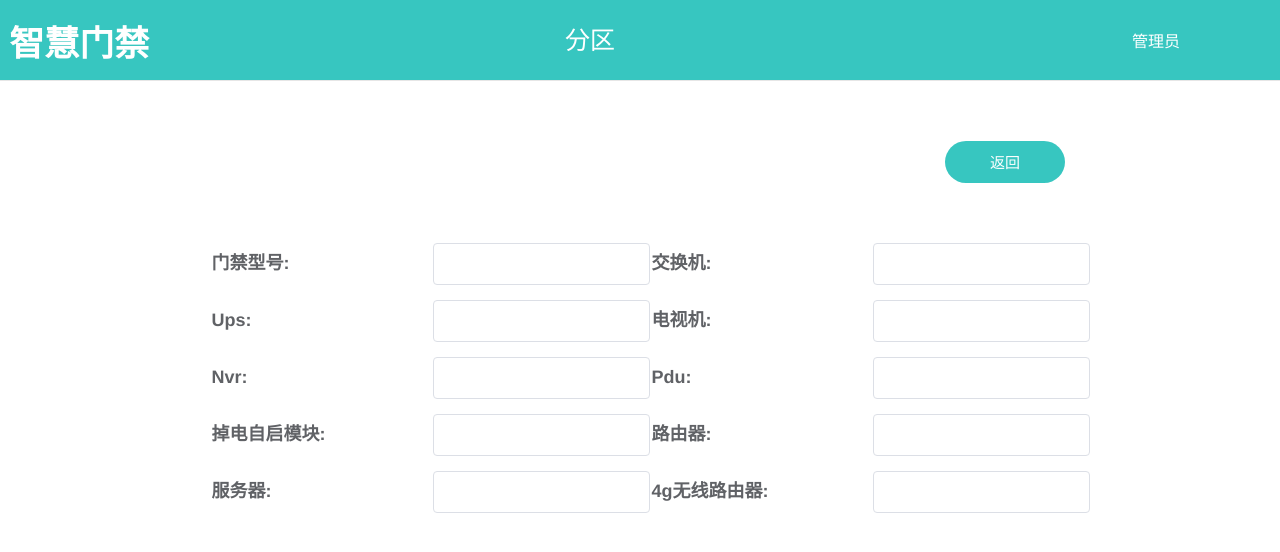
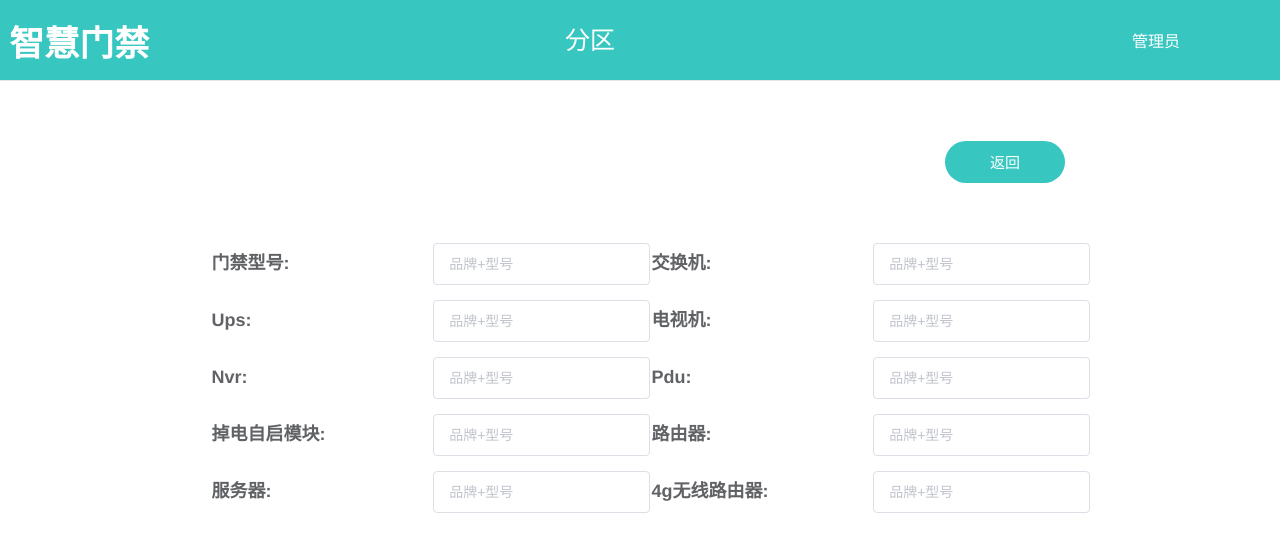
Before and after one commit to chenghao525/smart-access, a Vue app: page /#/EntranceGuard/DeviceInfoEdit in a window 1280 px wide. Shown: the top 552 px of the page. Built offline with nearby package versions, Linux system fonts and the light colour scheme; sample sign-in values are in the browser's storage.

Commit message:
route changed

```diff
--- a/src/api/index.js
+++ b/src/api/index.js
@@ -1,12 +1,12 @@
-// const BASE_URL = 'http://10.36.30.134:8003/'
 const BASE_URL = 'http://10.36.30.226:8003/'
+// const BASE_URL = 'http://localhost:8003/'
 
 
 const API = {
     BASE_URL:BASE_URL,
 
     /****************** 登录  *******************/
-    USER_LOGIN: '/maintain/userLogin',
+    // USER_LOGIN: '/maintain/userLogin',
 
 
     /****************** 分区  *******************/
--- a/src/components/Layout.vue
+++ b/src/components/Layout.vue
@@ -82,13 +82,11 @@ export default {
     watch: {
         '$route': (to) => {
             var self = this;
+            console.log("Got it!")
             setTimeout(() => {
                 self.defaultActive = to.fullPath;
             }, 200);
         },
-        defaultActive(val, oldVal){
-          console.log("Got it!")
-        }
     },
 }
 </script>
--- a/src/components/entranceGuard/components/DeviceInfoEdit.vue
+++ b/src/components/entranceGuard/components/DeviceInfoEdit.vue
@@ -14,36 +14,36 @@
           <el-row>
             <el-col :span="12">
               <el-form-item label="门禁型号:" prop="e_model">
-                <el-input v-model="deviceInfoForm.e_model"></el-input>
+                <el-input v-model="deviceInfoForm.e_model" placeholder="品牌+型号"></el-input>
               </el-form-item>
               <el-form-item label="Ups:" prop="e_UPSInfo">
-                <el-input v-model="deviceInfoForm.e_UPSInfo"></el-input>
+                <el-input v-model="deviceInfoForm.e_UPSInfo" placeholder="品牌+型号"></el-input>
               </el-form-item>
               <el-form-item label="Nvr:" prop="e_NVRInfo">
-                <el-input v-model="deviceInfoForm.e_NVRInfo"></el-input>
+                <el-input v-model="deviceInfoForm.e_NVRInfo" placeholder="品牌+型号"></el-input>
               </el-form-item>
               <el-form-item label="掉电自启模块:" prop="e_embeddedModuleInfo">
-                <el-input v-model="deviceInfoForm.e_embeddedModuleInfo"></el-input>
+                <el-input v-model="deviceInfoForm.e_embeddedModuleInfo" placeholder="品牌+型号"></el-input>
               </el-form-item>
               <el-form-item label="服务器:" prop="e_serverInfo">
-                <el-input v-model="deviceInfoForm.e_serverInfo"></el-input>
+                <el-input v-model="deviceInfoForm.e_serverInfo" placeholder="品牌+型号"></el-input>
               </el-form-item>
             </el-col>
             <el-col :span="12">
               <el-form-item label="交换机:" prop="e_switchInfo">
-                <el-input v-model="deviceInfoForm.e_switchInfo"></el-input>
+                <el-input v-model="deviceInfoForm.e_switchInfo" placeholder="品牌+型号"></el-input>
               </el-form-item>
               <el-form-item label="电视机:" prop="e_televisionInfo">
-                <el-input v-model="deviceInfoForm.e_televisionInfo"></el-input>
+                <el-input v-model="deviceInfoForm.e_televisionInfo" placeholder="品牌+型号"></el-input>
               </el-form-item>
               <el-form-item label="Pdu:" prop="e_PDUInfo">
-                <el-input v-model="deviceInfoForm.e_PDUInfo"></el-input>
+                <el-input v-model="deviceInfoForm.e_PDUInfo" placeholder="品牌+型号"></el-input>
               </el-form-item>
               <el-form-item label="路由器:" prop="e_routerInfo">
-                <el-input v-model="deviceInfoForm.e_routerInfo"></el-input>
+                <el-input v-model="deviceInfoForm.e_routerInfo" placeholder="品牌+型号"></el-input>
               </el-form-item>
               <el-form-item label="4g无线路由器:" prop="e_LTERouterInfo">
-                <el-input v-model="deviceInfoForm.e_LTERouterInfo"></el-input>
+                <el-input v-model="deviceInfoForm.e_LTERouterInfo" placeholder="品牌+型号"></el-input>
               </el-form-item>
             </el-col>
           </el-row>
--- a/src/main.js
+++ b/src/main.js
@@ -19,26 +19,26 @@ Vue.prototype.$get = get
 window.api = API
 
 
-router.beforeEach((to, from, next) =>{
-  //路由防守，需要验证的router添加meta
-  if (to.matched.some(record => record.meta.requireAuth)) {
-    // 通过是否接收到token来验证是否已登录
-    let token  = localStorage.getItem('token')
-    if (token) {
-      next()
-    }
-    else {
-      next({
-        path: '/login',
-        query: {redirect: to.fullPath}
-      })
-    }
-  }else if (to.matched.length === 0) {
-      from.name ? next({ name: from.name }) : next('/')
-    } else {
-      next()
-    }
-})
+// router.beforeEach((to, from, next) =>{
+//   //路由防守，需要验证的router添加meta
+//   if (to.matched.some(record => record.meta.requireAuth)) {
+//     // 通过是否接收到token来验证是否已登录
+//     let token  = localStorage.getItem('token')
+//     if (token) {
+//       next()
+//     }
+//     else {
+//       next({
+//         path: '/login',
+//         query: {redirect: to.fullPath}
+//       })
+//     }
+//   }else if (to.matched.length === 0) {
+//       from.name ? next({ name: from.name }) : next('/')
+//     } else {
+//       next()
+//     }
+// })
 
 
 
```
Also changed, not shown: src/components/entranceGuard/components/EntranceGuardEditForm.vue (line endings or trailing spaces), 1 other file (tests, documents, lock files or other folders).
